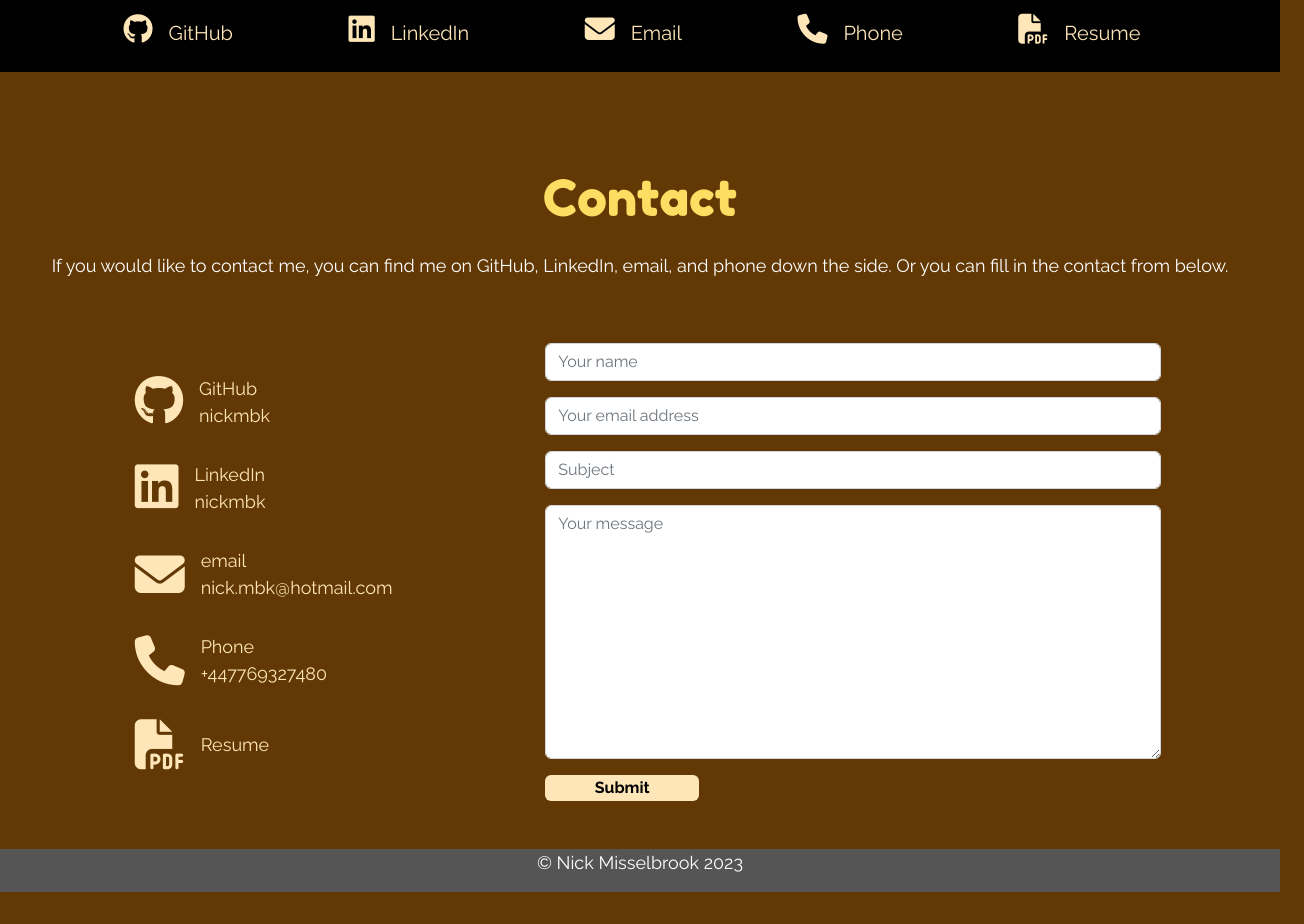
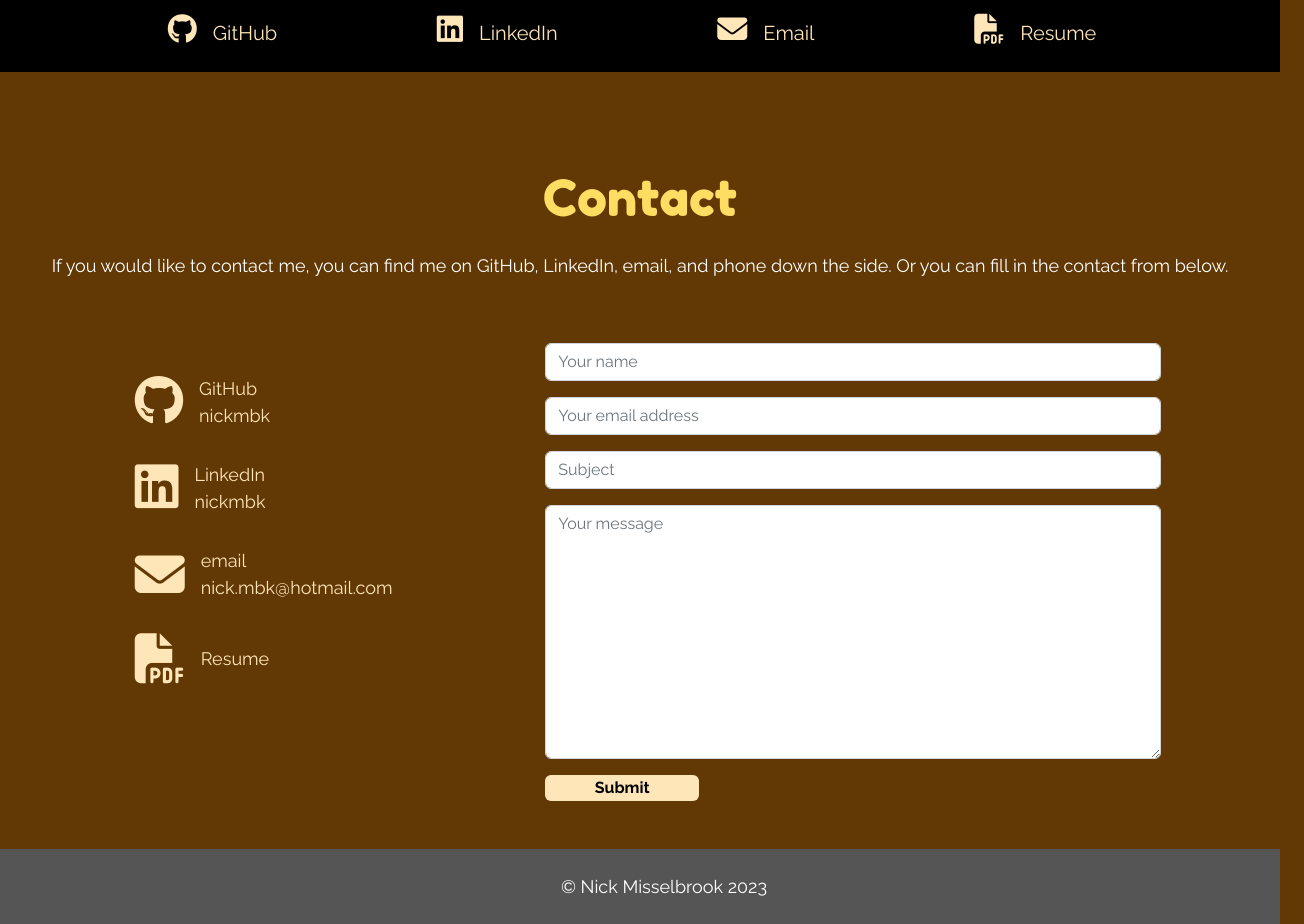
Before and after one commit to nickmbk/nickmbk-portfolio, a React (Create React App) app: page /contact in a window 1280 px wide. Shown: the part 72-996 px from the top of the page, 1304 px wide, since content can reach past the window. Before the commit the page ends 964 px from the top, so only its background shows below. Built offline with nearby package versions, Linux system fonts and the light colour scheme.

Commit message:
add several bootstrap classes to various components

```diff
--- a/src/components/Contact.js
+++ b/src/components/Contact.js
@@ -83,18 +83,6 @@ export default class Contact extends Component {
               </li>
               <li className="my-3">
                 <a
-                  href="callto:+447769327480"
-                  className="d-flex flex-row align-items-center"
-                >
-                  <i className="fas fa-phone icons"></i>
-                  <div>
-                    <p className="mx-3 my-0 contact">Phone</p>
-                    <p className="mx-3 my-0 contact">+447769327480</p>
-                  </div>
-                </a>
-              </li>
-              <li className="my-3">
-                <a
                   href="https://drive.google.com/file/d/1zl7IKF_khVsQdno94YrvIWOGZ9TT1zt_/view?usp=sharing"
                   className="d-flex flex-row align-items-center"
                 >
@@ -108,14 +96,14 @@ export default class Contact extends Component {
           </div>
 
           {/* contact form */}
-          <div id="contact-form" className="col-12 col-md-8 col-lg-6 mx-auto">
+          <div id="contact-form" className="col-12 col-md-8 col-lg-6 mx-auto mb-5">
             <form
-              name="contact v1"
+              name="contact"
               method="post"
               data-netlify="true"
               onSubmit="submit"
             >
-              <input type="hidden" name="hidden-input" value="contact v1" />
+              <input type="hidden" name="hidden-input" value="contact" />
               <div className="mb-3">
                 <input
                   type="text"
--- a/src/components/Footer.js
+++ b/src/components/Footer.js
@@ -4,9 +4,9 @@ import "../styles/Footer.css";
 export default class Footer extends Component {
   render() {
     return (
-      <div id="footer" className="row mx-0 mt-5">
-        <div className="row m-0 text-center">
-          <p>© Nick Misselbrook 2023</p>
+      <div id="footer" className="row mx-0">
+        <div className="row m-4 text-center">
+          <p className="m-0">© Nick Misselbrook 2023</p>
         </div>
       </div>
     );
--- a/src/components/Header.js
+++ b/src/components/Header.js
@@ -98,14 +98,6 @@ export default class Header extends Component {
                   </a>
                 </li>
                 <li>
-                  <a href="callto:+447769327480">
-                    <i className="fas fa-phone"></i>
-                    <p className="d-none d-md-inline-block mx-3 my-0 links">
-                      Phone
-                    </p>
-                  </a>
-                </li>
-                <li>
                   <a href="https://drive.google.com/file/d/1zl7IKF_khVsQdno94YrvIWOGZ9TT1zt_/view?usp=sharing">
                     <i className="fas fa-file-pdf"></i>
                     <p className="d-none d-md-inline-block mx-3 my-0 links">
--- a/src/components/ProjectGallery.js
+++ b/src/components/ProjectGallery.js
@@ -11,6 +11,9 @@ export default class ProjectGallery extends Component {
       <section className="col-12 col-lg-10 mx-auto p-3">
         <div className="text-center mx-0 my-5 pt-5">
           <h2 id="project-h2">Projects</h2>
+        </div>
+        <div className="m-2 col-12 text-center">
+          <p>Here are some of the latest projects that I have created.</p>
         </div>
         <div className="d-flex flex-column flex-md-row flex-md-wrap">
           {Projects &&
```
